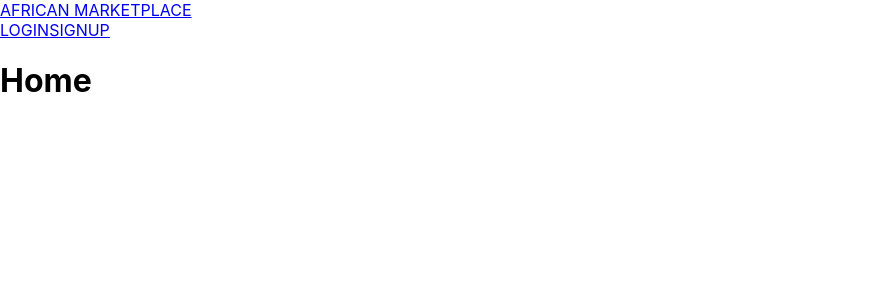
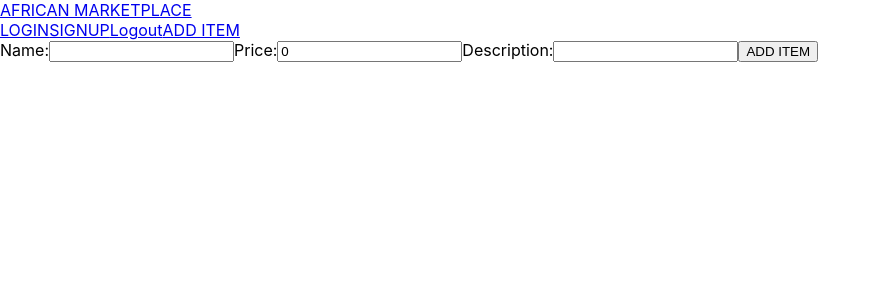
Before and after one commit to ivanovicuros/marketplace-fe, a React (Create React App) app: page /item-form in a window 1280 px wide. Shown: the top 300 px of the page, without its empty margins (0-881 px from the left). Built offline with nearby package versions, Linux system fonts and the light colour scheme; sample sign-in values are in the browser's storage.

Commit message:
Made logout and item form

```diff
--- a/package.json
+++ b/package.json
@@ -10,6 +10,7 @@
     "react-dom": "^17.0.2",
     "react-router-dom": "5.2.0",
     "react-scripts": "5.0.0",
+    "styled-components": "^5.3.3",
     "web-vitals": "^2.1.4"
   },
   "scripts": {
--- a/src/App.js
+++ b/src/App.js
@@ -4,6 +4,7 @@ import Home from './components/Home';
 import Signup from './components/Signup';
 import Login from './components/Login';
 import Logout from './components/Logout';
+import ItemForm from './components/ItemForm';
 import ProtectedRoute from './components/ProtectedRoute';
 
 import './App.css';
@@ -17,10 +18,13 @@ function App() {
         <nav className='links'>
           <Link to='/login'>LOGIN</Link>
           <Link to='/signup'>SIGNUP</Link>
+          <Link to='/logout'>Logout</Link>
+          <Link to='/item-form'>ADD ITEM</Link>
         </nav>
       </header>
       <Switch>
         <ProtectedRoute path='/logout' component={Logout}/>
+        <ProtectedRoute path='/item-form' component={ItemForm}/>
         <Route path='/login' component={Login}/>
         <Route path='/signup' component={Signup}/>
         <Route path='/' component={Home}/>
--- /dev/null
+++ b/src/components/ItemForm.js
@@ -0,0 +1,40 @@
+import React, { useState } from 'react';
+
+const ItemForm = (props) => {
+    const [item, setItem] = useState({
+        name: '',
+        price: 0,
+        description: ''
+    });
+
+    const handleChange = (e) => {
+        setItem({ ...item, [e.target.name]: e.target.value });
+    }
+
+    const handleSubmit = (e) => {
+        e.preventDefault();
+        console.log(item);
+    }
+
+    return(
+        <>
+            <form onSubmit={handleSubmit}>
+                <label>Name:
+                    <input type="text" name="name" value={item.name} onChange={handleChange}/>
+                </label>
+
+                <label>Price:
+                    <input type="number" name="price" value={item.price} onChange={handleChange}/>
+                </label>
+
+                <label>Description:
+                    <input type="text" name="description" value={item.description} onChange={handleChange}/>
+                </label>
+
+                <button>ADD ITEM</button>
+            </form>
+        </>
+    )
+}
+
+export default ItemForm;
--- a/src/components/Login.js
+++ b/src/components/Login.js
@@ -16,6 +16,7 @@ const Login = () => {
     const handleSubmit = e => {
         e.preventDefault();
         console.log(user);
+        localStorage.setItem('token', 'Signed in');
     }
 
     return (
--- a/src/components/Logout.js
+++ b/src/components/Logout.js
@@ -1,9 +1,17 @@
-import React from 'react';
+import React, { useEffect } from 'react';
+import { useHistory } from 'react-router-dom';
 
 const Logout = (props) => {
+
+    const { push } = useHistory();
+
+    useEffect(() => {
+        localStorage.removeItem('token');
+        push('/');
+    }, []);
+
     return (
         <>
-            <h1>Logout</h1>
         </>
     )
 }
--- a/src/components/Signup.js
+++ b/src/components/Signup.js
@@ -9,8 +9,7 @@ const Signup = (props) => {
     })
 
     const handleChange = (e) => {
-        const { name, value } = e.target;
-        setCredentials({ ...credentials, [name]: value});
+        setCredentials({ ...credentials, [e.target.name]: e.target.value });
     }
 
     const handleSubmit = (e) => {
@@ -23,7 +22,12 @@ const Signup = (props) => {
             <h1>Signup</h1>
             <form onSubmit={handleSubmit} >
                 <label>Name:
-                <input type="text" name="name" value={credentials.name} onChange={handleChange} />
+                <input
+                    type="text"
+                    name="name"
+                    value={credentials.name}
+                    onChange={handleChange}
+                />
                 </label>
 
                 <label>Username:
```
Also changed, not shown: 1 other file (tests, documents, lock files or other folders).
